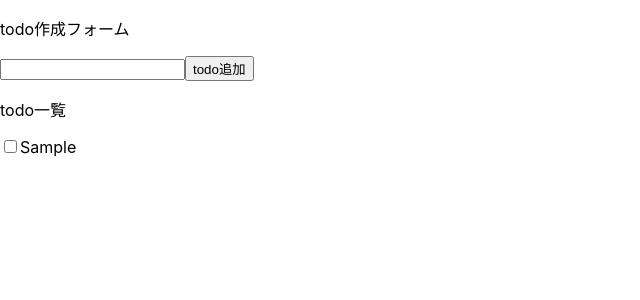
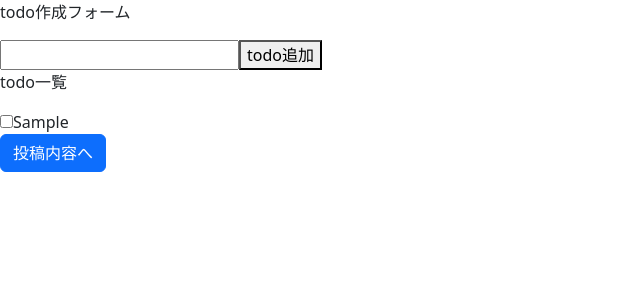
Before and after one commit to mimiyako3/58prac_WebApp, a React (Create React App) app in the folder frontend/: page / in a window 1280 px wide. Both pictures are taken after typing "Sample" into the empty fields and a click on the button "todo追加". Shown: the top 300 px of the page, without its empty margins (0-640 px from the left). Built offline with nearby package versions, Linux system fonts and the light colour scheme.

Commit message:
投稿機能作成

```diff
--- a/frontend/src/App.js
+++ b/frontend/src/App.js
@@ -1,5 +1,6 @@
 import './App.css';
 import AllTodo from './todoList/AllTodo';
+import 'bootstrap/dist/css/bootstrap.min.css';
 
 function App() {
   return (
--- a/frontend/src/Post_PopUp.js
+++ b/frontend/src/Post_PopUp.js
@@ -5,8 +5,57 @@
 
 import React from 'react'
 
-export default function Post_PopUp() {
+import { useState } from 'react';
+import Button from 'react-bootstrap/Button';
+import Form from 'react-bootstrap/Form';
+import Modal from 'react-bootstrap/Modal';
+import ListGroup from 'react-bootstrap/ListGroup';
+
+export default function Post_PopUp({ todos }) {
+  const [show, setShow] = useState(false);
+  const handleShow = () => setShow(true);
+  const handleClose = () => setShow(false);
+
+  //done = trueのタスクのみかえす関数
+  const isDone = todos.filter((todo) => todo.done === true);
+
+
   return (
-    <div>Post_PopUp</div>
+    <>
+    <Button variant="primary" onClick={handleShow}>
+            投稿内容へ
+        </Button>
+    <Modal show={show} onHide={handleClose}>
+        <Modal.Header closeButton>
+          <Modal.Title>投稿内容</Modal.Title>
+        </Modal.Header>
+        <Modal.Body>
+          <Form>
+            <Form.Group
+              className="mb-3"
+              controlId="exampleForm.ControlTextarea1"
+            >
+              <Form.Label>{`${isDone.length}つのタスクが完了しました`}</Form.Label>
+              <ListGroup>
+                {isDone.map(todo => {
+                  return (
+                    <ListGroup.Item key={todo.id}>{todo.content}</ListGroup.Item>
+                  )
+                })}
+              </ListGroup>
+
+            </Form.Group>
+          </Form>
+        </Modal.Body>
+        <Modal.Footer>
+          <Button variant="secondary" onClick={handleClose}>
+            閉じる
+          </Button>
+          <Button variant="primary" onClick={handleClose}>
+            投稿する
+          </Button>
+        </Modal.Footer>
+      </Modal>
+    </>
   )
 }
--- a/frontend/src/todoList/AllTodo.js
+++ b/frontend/src/todoList/AllTodo.js
@@ -9,12 +9,12 @@ import { useState } from 'react';
 // uuidインストールする
 import { v4 as uuidv4} from 'uuid'
 import TodoList from './TodoList';
+import Post_PopUp from '../Post_PopUp';
 
 export default function AllTodo() {
   //入力されているタスク
   const [todoText, setTodoText] = useState("");
-  const todoList = [];
-  const [todos, setTodos] = useState(todoList);
+  const [todos, setTodos] = useState([]);
   const addTodo = (e) => {
     e.preventDefault();
     if(!todoText) return
@@ -41,6 +41,7 @@ export default function AllTodo() {
       <p>todo一覧</p>
       <TodoList todos={todos} setTodos={setTodos}/>
     </div>
+    <Post_PopUp todos={todos}/>
    </>
   )
 }
--- a/frontend/src/todoList/TodoList.js
+++ b/frontend/src/todoList/TodoList.js
@@ -12,11 +12,15 @@ export default function TodoList({ todos, setTodos }) {
     <>
         {todos.map(todo => {
           return (
-              <label key={todo.id}>
+            <div key={todo.id}>
+              <label>
                 <CheckBox todos={todos} setTodos={setTodos} todo={todo}/>
-                <span>{todo.content}</span>
+                <span>{todo.content + `\n`}</span>
                 <br/>
               </label>
+              <br/>
+            </div>
+
             )
           }
         )}
```
